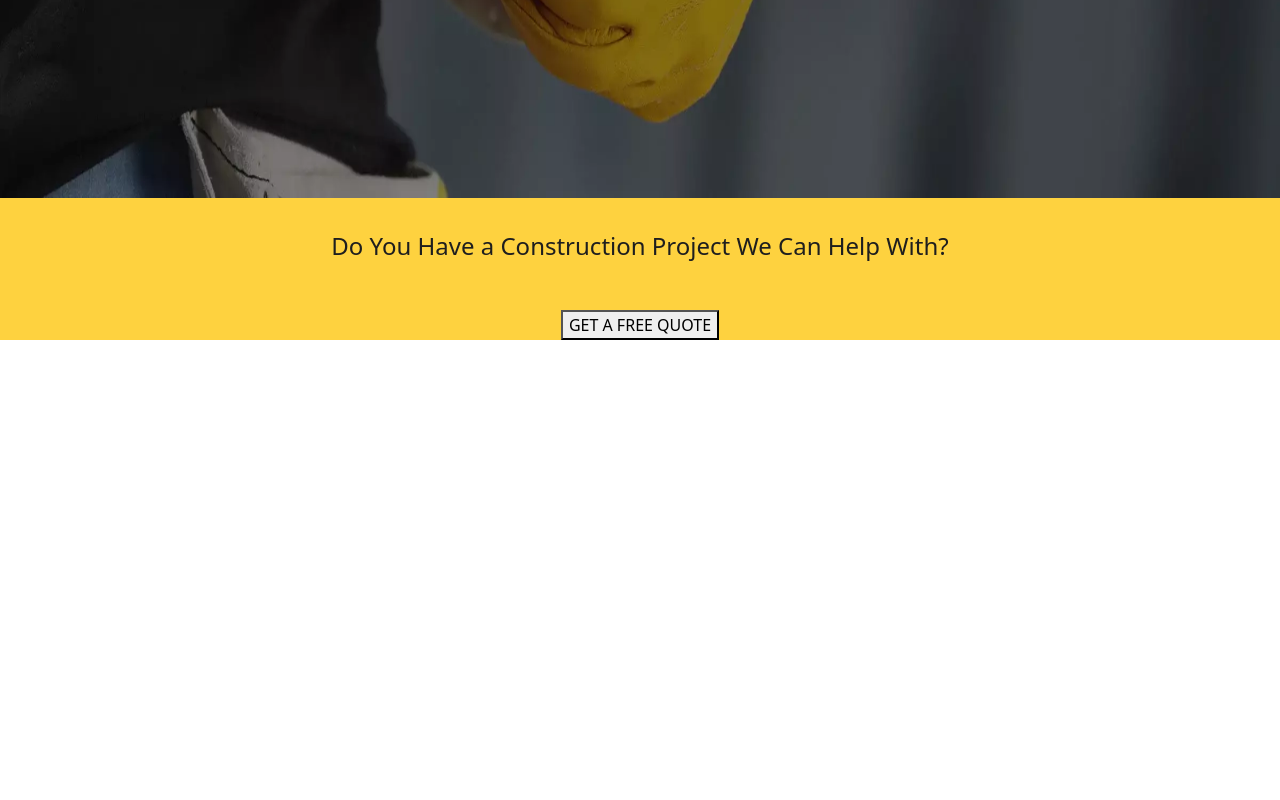
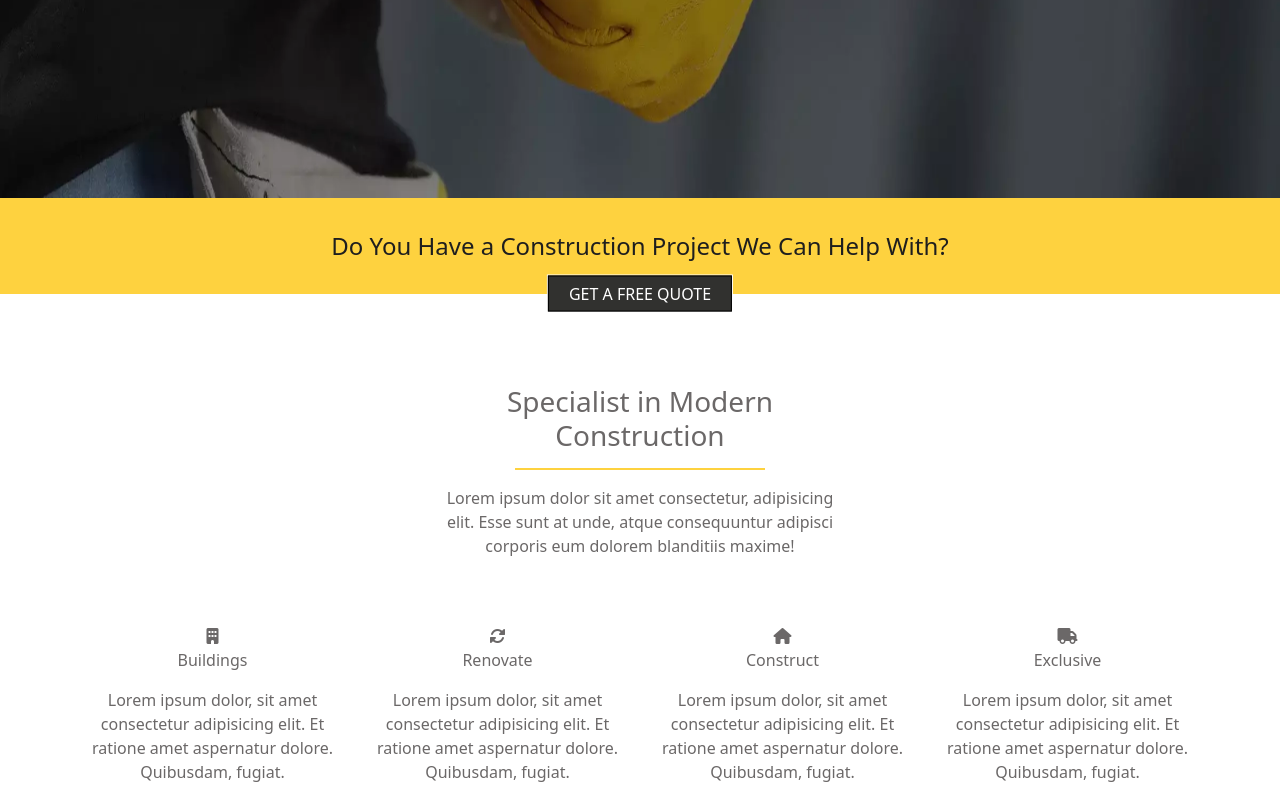
Before and after one commit to NicolaL95/proj-html-vuejs, a Vue app: page / in a window 1280 px wide. Shown: the part 699-1499 px from the top of the page. Before the commit the page ends 1039 px from the top, so only its background shows below. Built offline with nearby package versions, Linux system fonts and the light colour scheme.

Commit message:
Add card component

```diff
--- a/public/index.html
+++ b/public/index.html
@@ -1,17 +1,26 @@
 <!DOCTYPE html>
 <html lang="">
+
 <head>
   <meta charset="utf-8">
   <meta http-equiv="X-UA-Compatible" content="IE=edge">
   <meta name="viewport" content="width=device-width,initial-scale=1.0">
   <link rel="icon" href="<%= BASE_URL %>favicon.ico">
-    <title><%= htmlWebpackPlugin.options.title %></title>
+  <link rel="stylesheet" href="https://cdnjs.cloudflare.com/ajax/libs/font-awesome/6.0.0-beta2/css/all.min.css"
+    integrity="sha512-YWzhKL2whUzgiheMoBFwW8CKV4qpHQAEuvilg9FAn5VJUDwKZZxkJNuGM4XkWuk94WCrrwslk8yWNGmY1EduTA=="
+    crossorigin="anonymous" referrerpolicy="no-referrer" />
+  <title>
+    <%= htmlWebpackPlugin.options.title %>
+  </title>
 </head>
+
 <body>
   <noscript>
-      <strong>We're sorry but <%= htmlWebpackPlugin.options.title %> doesn't work properly without JavaScript enabled. Please enable it to continue.</strong>
+    <strong>We're sorry but <%= htmlWebpackPlugin.options.title %> doesn't work properly without JavaScript enabled.
+        Please enable it to continue.</strong>
   </noscript>
   <div id="app"></div>
   <!-- built files will be auto injected -->
 </body>
+
 </html>
--- a/src/App.vue
+++ b/src/App.vue
@@ -18,12 +18,23 @@ export default {
 </script>
 
 <style lang="scss">
+/* BUTTONS */
 .quote_button {
   background-color: #fed23f;
-  color: #bcbcbc;
+  color: #6b6868;
+}
+
+.bw_button {
+  color: white;
+  background-color: #31312f;
 }
 
 .button_size {
   padding: 5px 30px;
 }
+
+/* text */
+.lg_text {
+  color: #6b6868;
+}
 </style>
--- /dev/null
+++ b/src/components/Card.vue
@@ -0,0 +1,49 @@
+<template>
+  <div id="card_component">
+    <div class="container">
+      <div class="row">
+        <div
+          class="card_container text-center col-3 lg_text bc_bg"
+          v-for="(card, index) in cardGenerator"
+          :key="index"
+        >
+          <i :class="cardGenerator[index].icon"></i>
+          <p>{{ cardGenerator[index].name }}</p>
+          <p class="">
+            Lorem ipsum dolor, sit amet consectetur adipisicing elit. Et ratione
+            amet aspernatur dolore. Quibusdam, fugiat.
+          </p>
+        </div>
+      </div>
+    </div>
+  </div>
+</template>
+
+<script>
+export default {
+  data() {
+    return {
+      cardGenerator: [
+        {
+          icon: "fas fa-building",
+          name: "Buildings",
+        },
+        { icon: "fas fa-sync-alt", name: "Renovate" },
+        {
+          icon: "fas fa-home",
+          name: "Construct",
+        },
+        {
+          icon: "fas fa-truck",
+          name: "Exclusive",
+        },
+      ],
+    };
+  },
+};
+</script>
+
+<style>
+.bc_bg {
+}
+</style>
--- a/src/components/Header.vue
+++ b/src/components/Header.vue
@@ -48,7 +48,7 @@ export default {};
       width: 33%;
       a {
         text-decoration: none;
-        color: #bcbcbc;
+        color: #6b6868;
       }
     }
   }
--- a/src/components/Main.vue
+++ b/src/components/Main.vue
@@ -19,13 +19,35 @@
     </div>
     <div class="project_help position-relative">
       <p>Do You Have a Construction Project We Can Help With?</p>
-      <button class="bw_button">GET A FREE QUOTE</button>
+      <div class="white_b d-inline-block position-absolute fq_b">
+        <button class="bw_button free_quote">GET A FREE QUOTE</button>
+      </div>
     </div>
+    <div class="info_desc">
+      <div class="container inf_size">
+        <h3 class="lg_text">Specialist in Modern Construction</h3>
+        <div class="by mt-3 mb-3"></div>
+        <p class="lg_text">
+          Lorem ipsum dolor sit amet consectetur, adipisicing elit. Esse sunt at
+          unde, atque consequuntur adipisci corporis eum dolorem blanditiis
+          maxime!
+        </p>
+      </div>
+    </div>
+    <Card />
   </div>
 </template>
 
 <script>
-export default {};
+import Card from "./Card.vue";
+export default {
+  components: {
+    Card,
+  },
+  data() {
+    return {};
+  },
+};
 </script>
 
 <style lang="scss">
@@ -35,36 +57,64 @@ export default {};
       height: 800px;
       width: 100%;
     }
+
     .hero_title {
       top: 50%;
       left: 50%;
       transform: translate(-50%, -50%);
       text-align: center;
+
       h1 {
         color: white;
         font-size: 3rem;
       }
+
       p {
         color: #fed23f;
         font-size: 1.2rem;
       }
+
       .title_button {
         gap: 20px;
-        .bw_button {
-          color: white;
-          background-color: #6b6868;
-        }
       }
     }
   }
+
   .project_help {
     background-color: #fed23f;
     text-align: center;
+
     p {
       padding: 30px;
       font-size: 1.5rem;
       color: #1e1e1e;
     }
+    .fq_b {
+      top: 50%;
+      left: 50%;
+      transform: translate(-50%, 75%);
+    }
+    .free_quote {
+      border: 1px solid black;
+      padding: 5px 20px;
+    }
+  }
+  .info_desc {
+    padding: 75px 0 50px 0;
+    .by {
+      border: 1px solid #fed23f;
+      width: 250px;
+      margin: auto;
+    }
+    .inf_size {
+      width: 33%;
+      text-align: center;
+    }
   }
 }
+
+/* UTILITY_MAIN */
+.white_b {
+  border: 1px solid white;
+}
 </style>
```
Lines whose indentation alone changed are shown as unchanged.
